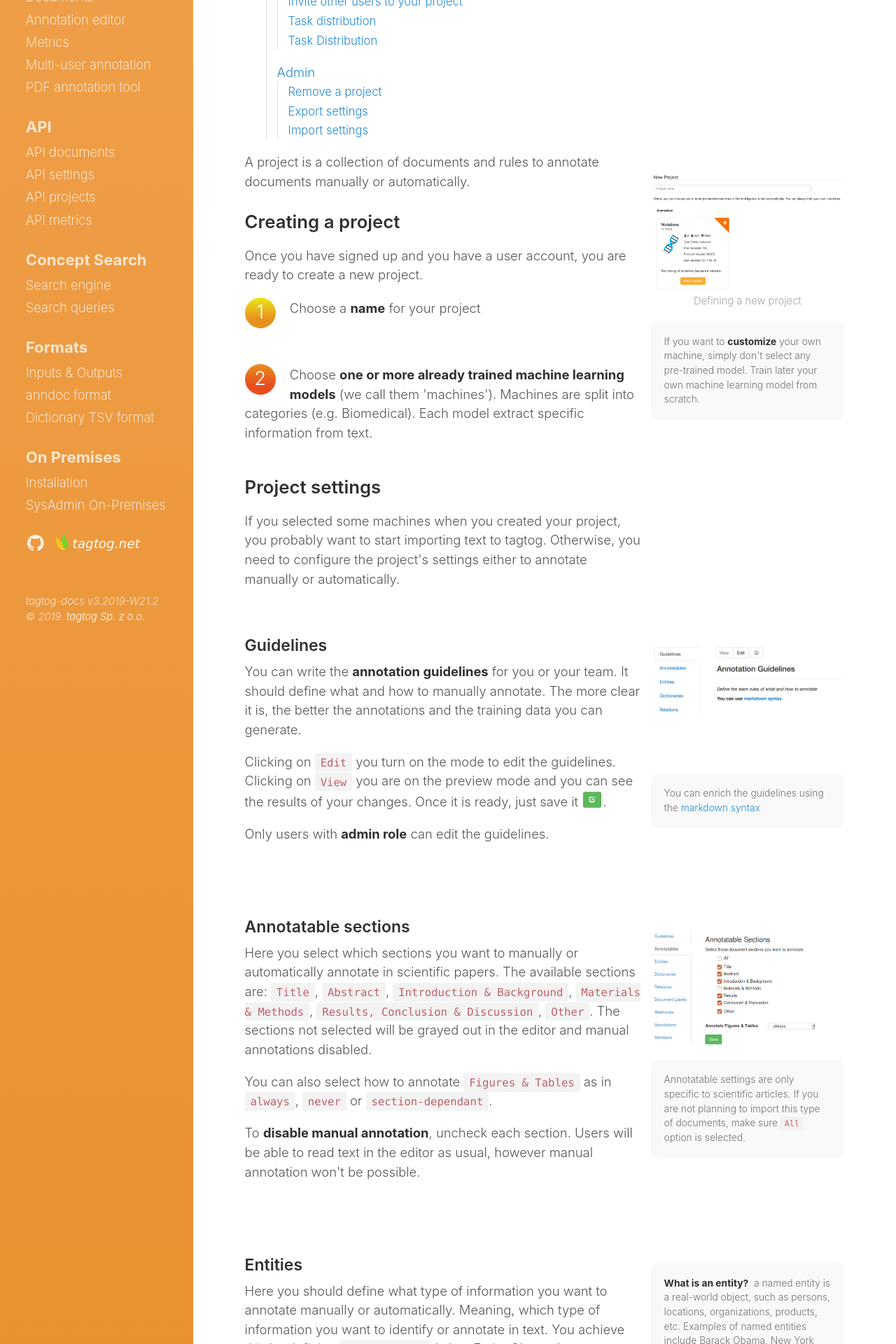
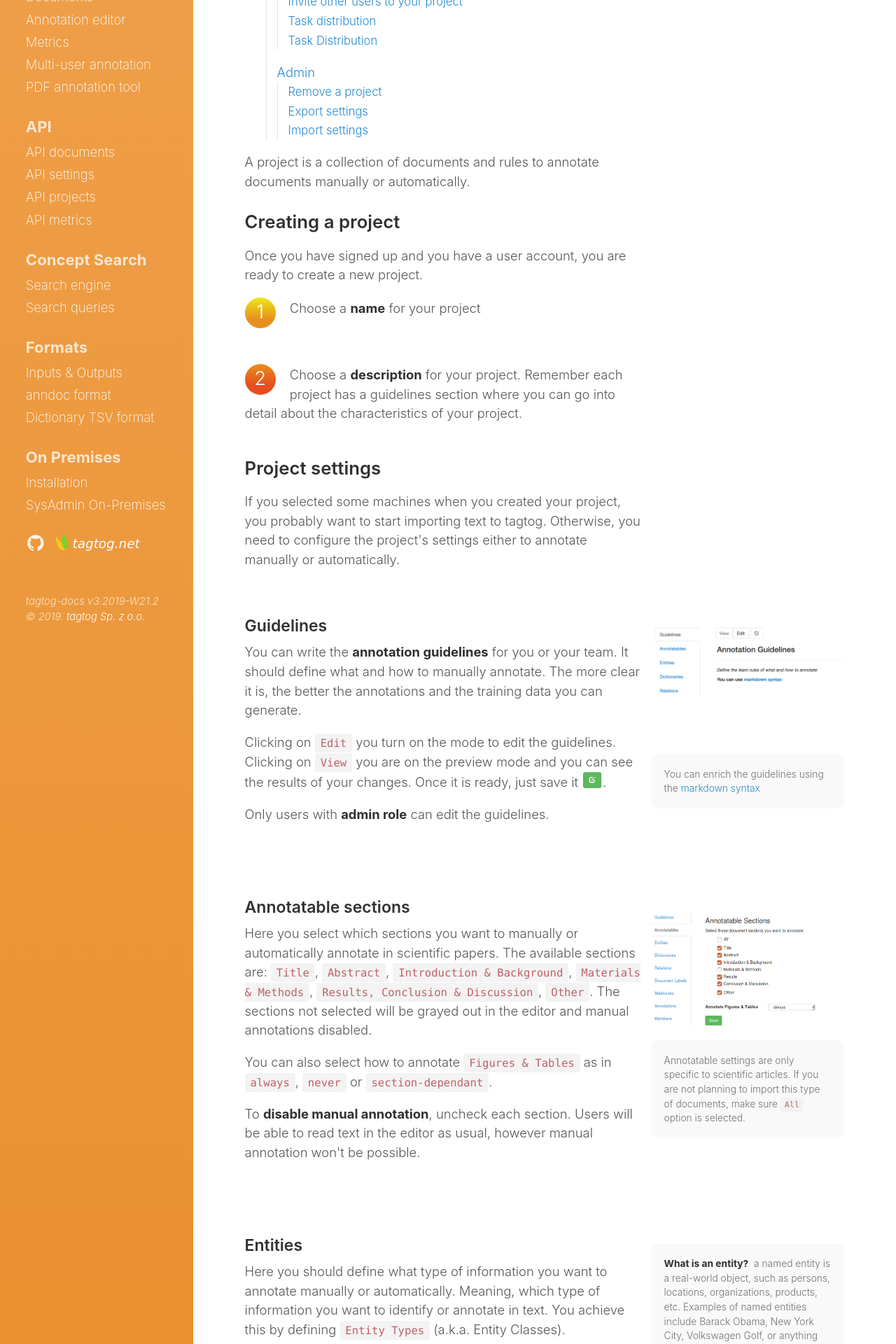
Before and after one commit to tagtogorg/tagtog-doc, a Jekyll site: the page built from projects.md, in a window 1280 px wide. Shown: the part 573-2493 px from the top of the page at 70% size. Built offline with Jekyll 4.4.1, drawn with Linux system fonts in a browser that asks for light colours; nearby versions of some CDN libraries; some of the changed text lies outside the part shown.

Commit message:
Change description to create a project

```diff
--- a/projects.md
+++ b/projects.md
@@ -10,12 +10,8 @@ id: projects
     <h3>Creating a project</h3>
     <p>Once you have signed up and you have a user account, you are ready to create a new project.</p>
     <p class="numbered-item"><span class="number-1">1</span>Choose a <strong>name</strong> for your project</p><br>
-    <p class="numbered-item"><span class="number-2">2</span>Choose <strong>one or more already trained machine learning models</strong> (we call them 'machines'). Machines are split into categories (e.g. Biomedical). Each model extract specific information from text.</p>
+    <p class="numbered-item"><span class="number-2">2</span>Choose a <strong>description</strong> for your project. Remember each project has a guidelines section where you can go into detail about the characteristics of your project.</p>
 
-  </div>
-  <div class="one-third-col">
-    {% include image.html name="define-new-proj.PNG" caption="Defining a new project"%}
-    {% include message.html message="If you want to <strong>customize</strong> your own machine, simply don't select any pre-trained model. Train later your own machine learning model from scratch." %}
   </div>
 
   <div class="two-third-col">
```
Also changed, not shown: updates.md (+1 -0 lines).
